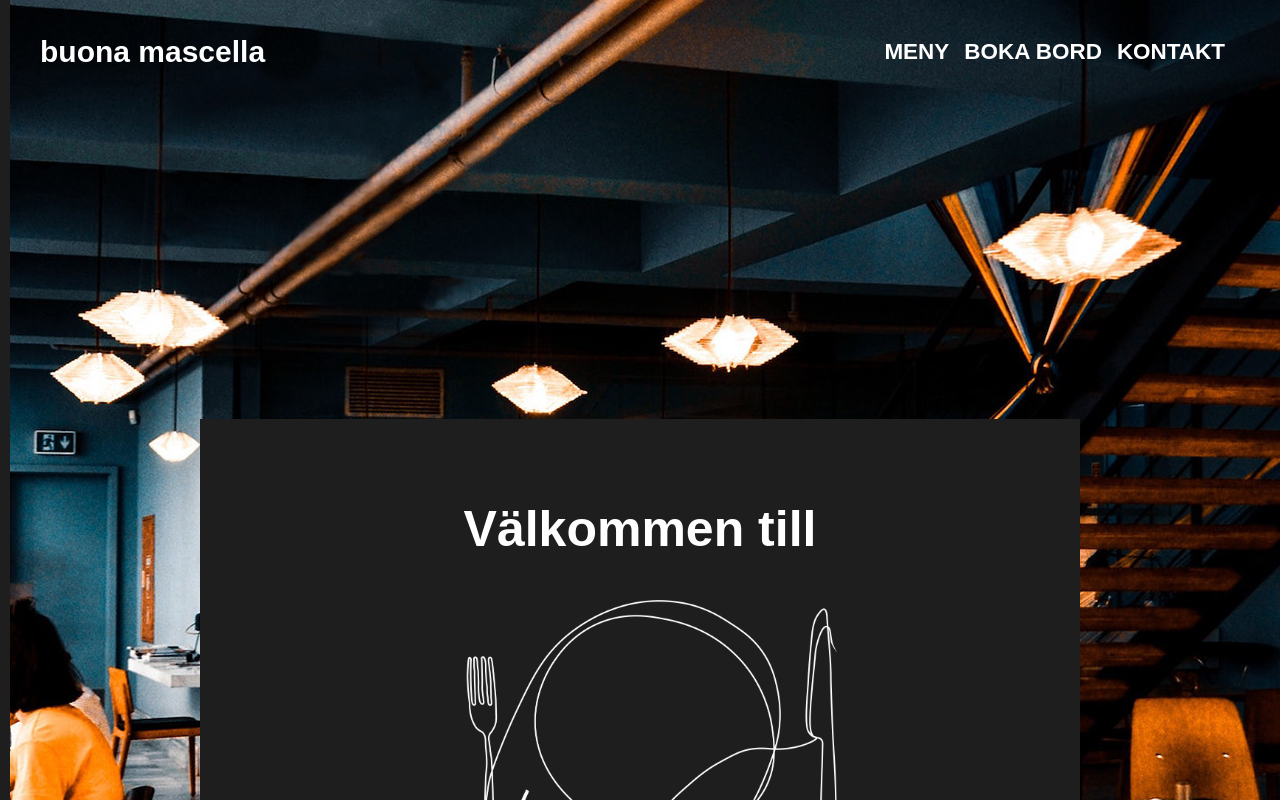
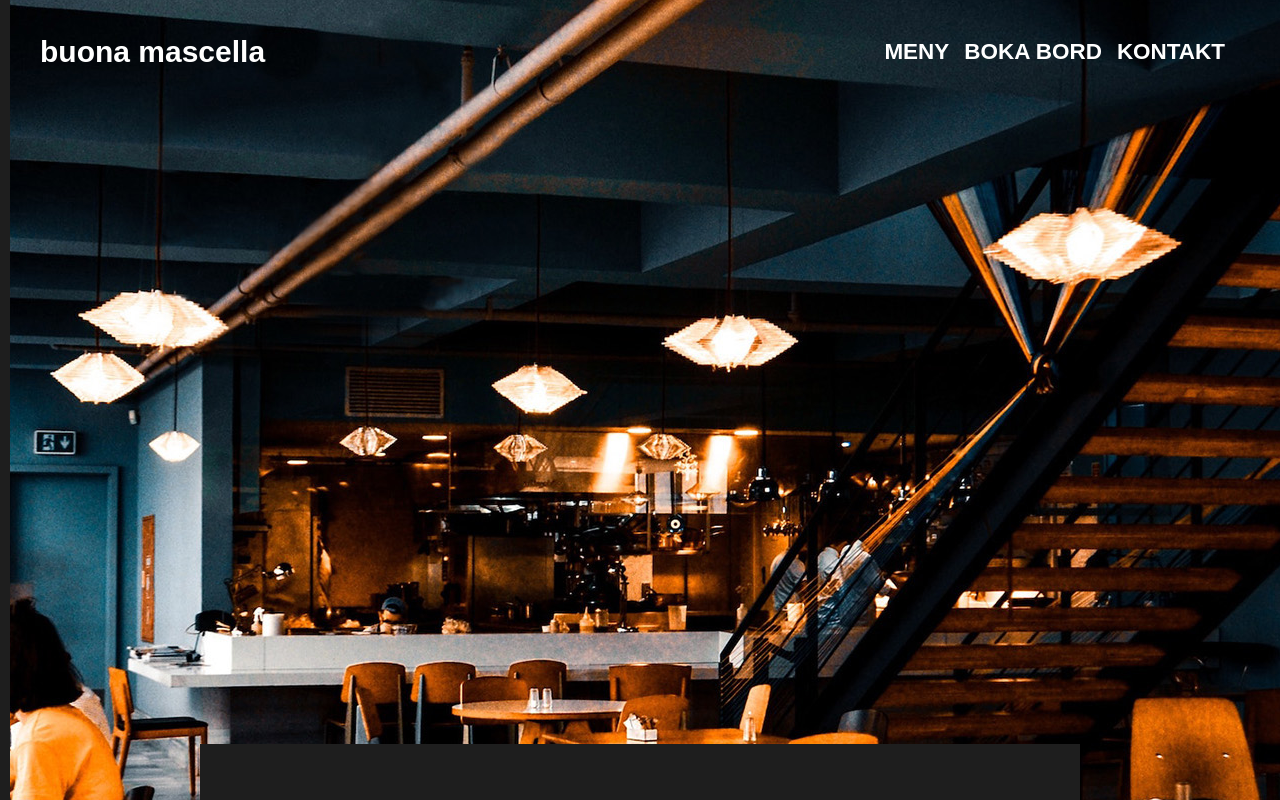
Before and after one commit to fcanberger/GruppJSF, a React (Create React App) app: page / in a window 1280 px wide. Shown: the top 800 px of the page. Built offline with nearby package versions, Linux system fonts and the light colour scheme; a web font is replaced by a local one.

Commit message:
space-div under hero

```diff
--- a/src/styles/home.scss
+++ b/src/styles/home.scss
@@ -317,7 +317,7 @@
   .spaceSection {
     background-color: #1e1e1e;
     //height: 290px;
-    padding-top: 325px;
+    padding-top: 650px;
   }
 }
 
```
